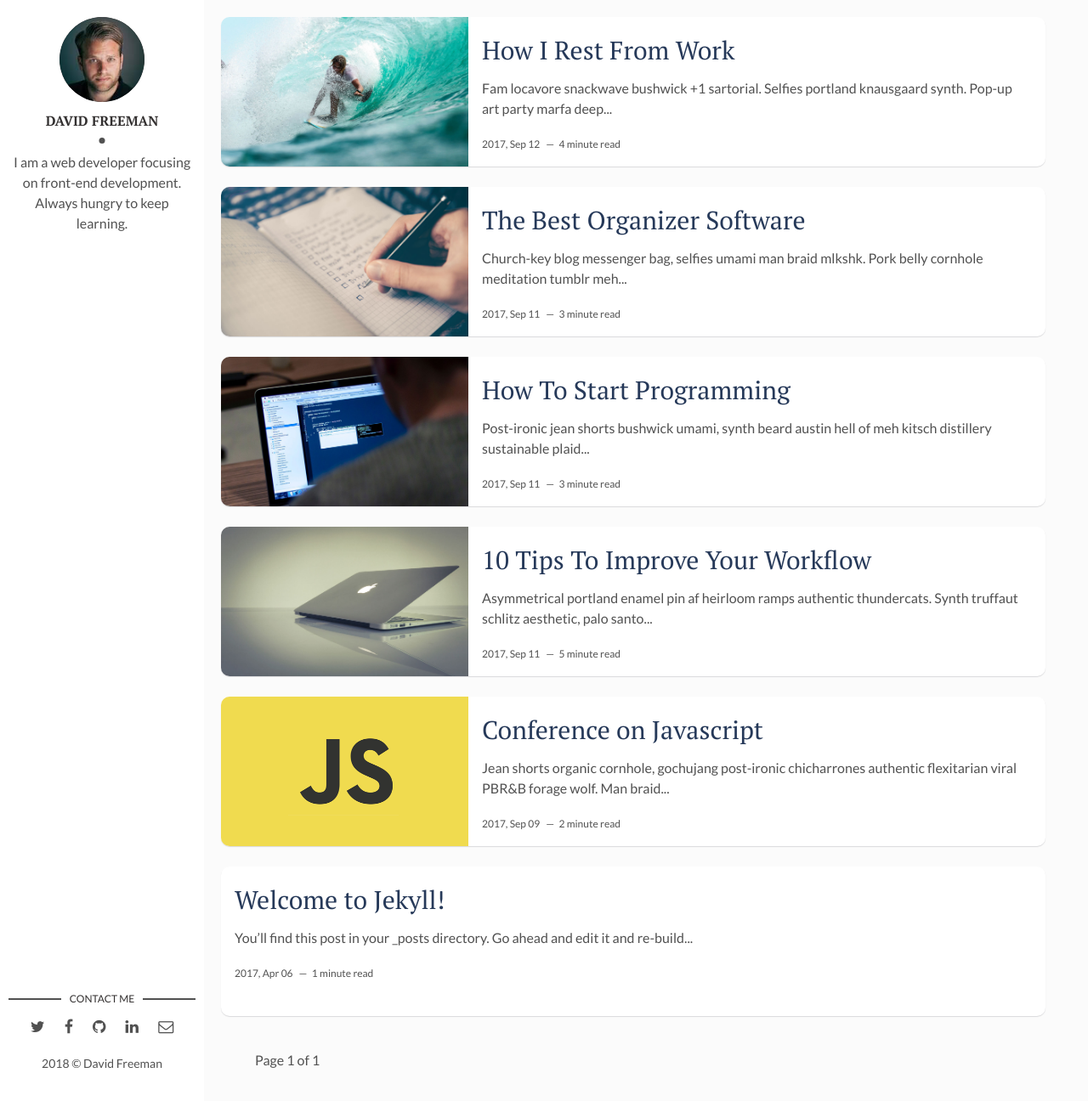
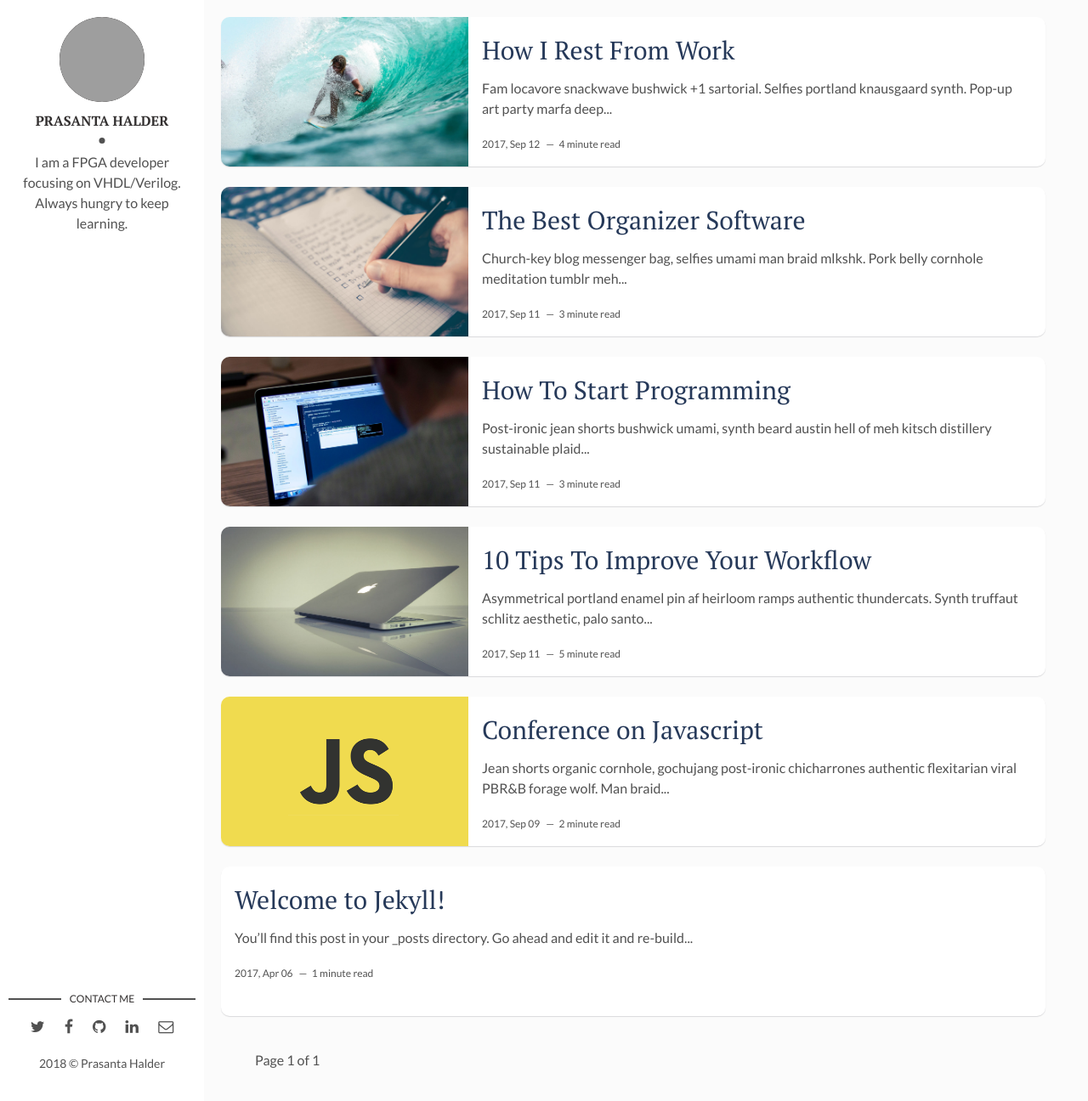
Before and after one commit to prashal/prashal.github.io, a Jekyll site: the page built from index.html, in a window 1280 px wide and 1296 px high. Shown: the whole window at 85% size. Built offline with Jekyll 4.4.1, drawn with Linux system fonts in a browser that asks for light colours; the list of posts is cut into pages by our own code; grey boxes are pictures that could not be loaded.

Commit message:
Update _config.yml

```diff
--- a/_config.yml
+++ b/_config.yml
@@ -1,22 +1,21 @@
-title: Hello, world! I'm David Freeman
+title: Hello! I'm Prasanta Halder
 description: > # this means to ignore newlines until "baseurl:"
-  Write an awesome description for your new site here. You can edit this
-  line in _config.yml. It will appear in your document head meta (for
-  Google search results) and in your feed.xml site description.
+  This is Prasanta Halder's Website.
+  This mainly deal with my project details and timepass posts.
 permalink: ':title/'
 baseurl: "" # the subpath of your site, e.g. /blog
 url: "" # the base hostname & protocol for your site, e.g. http://example.com
 site-twitter: #if your site has a twitter account, enter it here
 
 # Author Settings
-author: David Freeman # add your name
-author-img: david-freeman.jpg # add your photo
-about-author: I am a web developer focusing on front-end development. Always hungry to keep learning. # add description
-social-twitter: # add your Twitter handle
-social-facebook: # add your Facebook handle
-social-github: artemsheludko # add your Github handle
-social-linkedin: # add your Linkedin handle
-social-email: # add your Email address
+author: Prasanta Halder # add your name
+author-img: prasanta-halder.jpg # add your photo
+about-author: I am a FPGA developer focusing on VHDL/Verilog. Always hungry to keep learning. # add description
+social-twitter: prasa # add your Twitter handle
+social-facebook: prasanta.halder50# add your Facebook handle
+social-github: prasa # add your Github handle
+social-linkedin: prasantahalder# add your Linkedin handle
+social-email: prasanta.etc@gmail.com # add your Email address
 
 # Disqus
 discus-identifier: mr-brown # add your discus identifier
```
